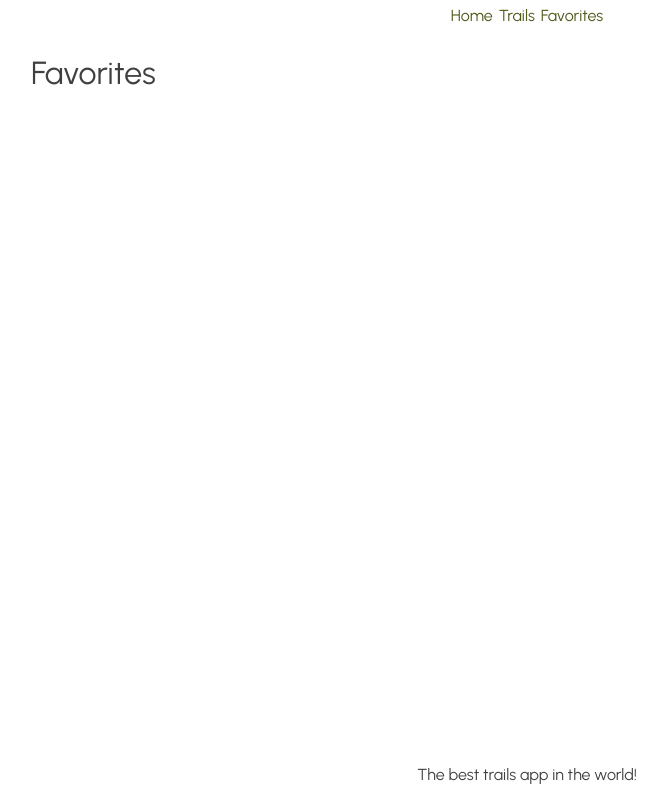
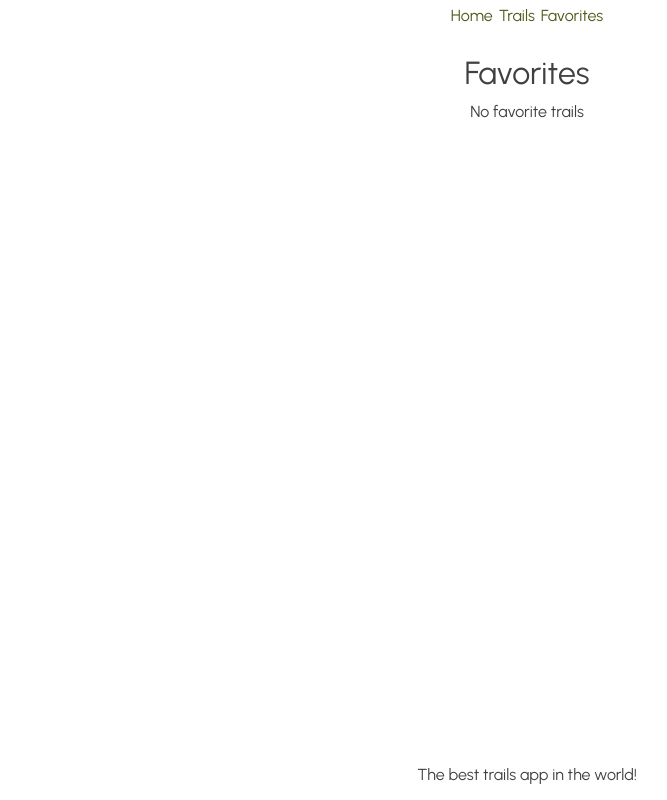
Before and after one commit to IIC3585-2024/svelte-group-04, a SvelteKit app: page /favorites in a window 1280 px wide. Shown: the whole page, without its empty margins (113-780 px from the left). Built offline with nearby package versions, Linux system fonts and the light colour scheme.

Commit message:
feat: add loader to favorites view

```diff
--- a/src/routes/favorites/+page.svelte
+++ b/src/routes/favorites/+page.svelte
@@ -3,8 +3,9 @@
 	import { getTrails } from '../../services/trailsService';
 	import TrailList from '../../components/TrailList.svelte';
 	import type { Trail } from '../../types/Trail';
+	import Loader from '../../components/Loader.svelte';
 
-	let favoriteTrails: Trail[] = [];
+	let favoriteTrails: Trail[] | undefined = undefined;
 
 	favorites.subscribe(async (value) => {
 		if (!value) return;
@@ -19,5 +20,13 @@
 	});
 </script>
 
-<h1>Favorites</h1>
-<TrailList trails={favoriteTrails} />
+<div class="flex">
+	<h1>Favorites</h1>
+	{#if favoriteTrails === undefined}
+		<Loader />
+	{:else if favoriteTrails.length === 0}
+		<p>No favorite trails</p>
+	{:else}
+		<TrailList trails={favoriteTrails} />
+	{/if}
+</div>
```
